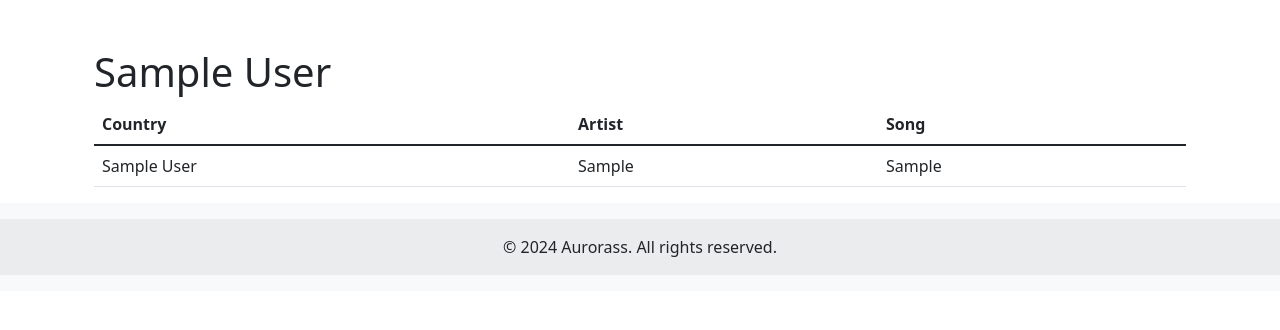
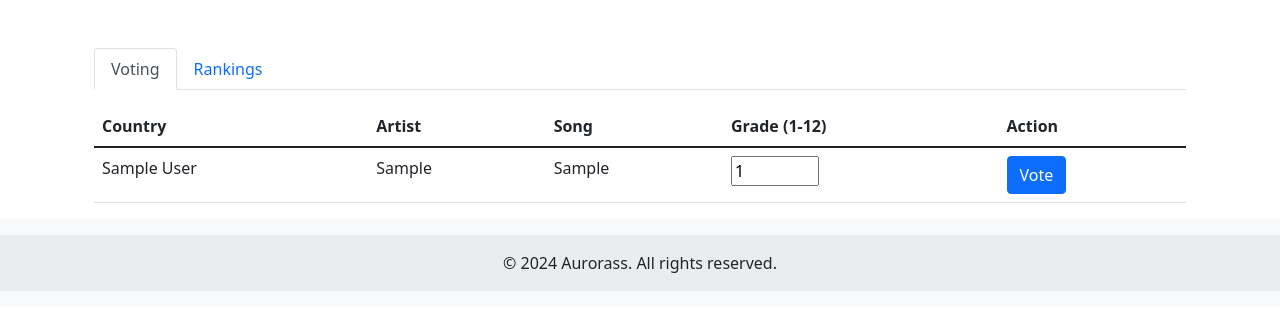
Before and after one commit to supercakecrumb/my-eurovision-table, a Flask app: page /stage/1 in a window 1280 px wide. Shown: the part 56-386 px from the top of the page. Run offline with Flask 3, Linux system fonts and the light colour scheme; the visitor is signed in with stand-in values (Sample User, id 1); tables that the repository leaves empty hold one stand-in row (values such as "Sample post").

Commit message:
almost working stuff

```diff
--- a/app/routes.py
+++ b/app/routes.py
@@ -1,6 +1,6 @@
 from flask import render_template, request, redirect, session, url_for, flash
-from .models import db, User, Stage, Country
-from .forms import LoginForm
+from .models import db, User, Stage, Country, Grade
+from .forms import LoginForm, GradeForm
 
 def configure_routes(app):
     @app.route('/logout')
@@ -28,7 +28,39 @@ def configure_routes(app):
     @app.route('/stage/<int:stage_id>')
     def stage(stage_id):
         if 'user_id' not in session:
-            return redirect(url_for('index'))
+            return redirect(url_for('login'))  # Make sure you have a login route
+
         stage = Stage.query.get_or_404(stage_id)
         countries = Country.query.join(Stage.countries).filter(Stage.id == stage_id).all()
-        return render_template('stage.html', stage=stage, countries=countries)
+        user_id = session['user_id']
+
+        # Fetch grades for each country in this stage for the current user
+        grades = {grade.country_id: grade.value for grade in
+                  Grade.query.filter_by(user_id=user_id, stage_id=stage_id).all()}
+
+        # If no grades are present, initialize an empty dictionary or a default value
+        if not grades:
+            grades = {country.id: None for country in countries}  # Initialize with None or suitable default
+
+        return render_template('stage.html', stage=stage, countries=countries, grades=grades)
+
+    @app.route('/stage/<int:stage_id>/submit/<int:country_id>', methods=['POST'])
+    def submit_grades(stage_id, country_id):
+        if 'user_id' not in session:
+            flash("Please log in to vote", "warning")
+            return redirect(url_for('login'))
+
+        user_id = session['user_id']
+        grade_value = request.form.get('grade')
+
+        existing_grade = Grade.query.filter_by(user_id=user_id, stage_id=stage_id, country_id=country_id).first()
+
+        if existing_grade:
+            existing_grade.value = grade_value
+        else:
+            new_grade = Grade(user_id=user_id, stage_id=stage_id, country_id=country_id, value=grade_value)
+            db.session.add(new_grade)
+
+        db.session.commit()
+        flash("Your vote has been recorded!", "success")
+        return redirect(url_for('stage', stage_id=stage_id))
--- a/app/templates/stage.html
+++ b/app/templates/stage.html
@@ -1,25 +1,67 @@
 {% extends "base.html" %}
-{% block title %}Welcome to My Eurovision Table{% endblock %}
+{% block title %}Stage - {{ stage.display_name }}{% endblock %}
 {% block body %}
 <div class="container mt-5">
-    <h1>{{ stage.display_name }}</h1>
+    <ul class="nav nav-tabs">
+        <li class="nav-item">
+            <a class="nav-link active" aria-current="page" href="#voting" data-bs-toggle="tab">Voting</a>
+        </li>
+        <li class="nav-item">
+            <a class="nav-link" href="#rankings" data-bs-toggle="tab">Rankings</a>
+        </li>
+    </ul>
+
+    <div class="tab-content mt-3">
+        <div class="tab-pane active" id="voting">
             <table class="table">
                 <thead>
                     <tr>
                         <th>Country</th>
                         <th>Artist</th>
                         <th>Song</th>
+                        <th>Grade (1-12)</th>
+                        <th>Action</th>
                     </tr>
                 </thead>
                 <tbody>
                     {% for country in countries %}
                     <tr>
+                        <form method="POST" action="{{ url_for('submit_grades', stage_id=stage.id, country_id=country.id) }}">
                             <td>{{ country.display_name }}</td>
                             <td>{{ country.artist }}</td>
                             <td>{{ country.song }}</td>
+                            <td>
+                                <input type="number" name="grade" min="1" max="12" value="{{ grades.get(country.id, '') }}" required>
+                            </td>
+                            <td>
+                                <button type="submit" class="btn btn-primary">Vote</button>
+                            </td>
+                        </form>
                     </tr>
                     {% endfor %}
                 </tbody>
             </table>
         </div>
+        <div class="tab-pane" id="rankings">
+            <table class="table">
+                <thead>
+                    <tr>
+                        <th>Rank</th>
+                        <th>Country</th>
+                        <th>Average Grade</th>
+                    </tr>
+                </thead>
+                <tbody>
+                    {% for country, grade in ranking_items %}
+                    <tr>
+                        <td>{{ loop.index }}</td>
+                        <td>{{ country.display_name }}</td>
+                        <td>{{ grade|round(2) }}</td>
+                    </tr>
+                    {% endfor %}
+                </tbody>
+            </table>
+        </div>
+    </div>
+</div>
 {% endblock %}
```
Also changed, not shown: app/forms.py (+6 -2 lines). Lines whose indentation alone changed are shown as unchanged.
